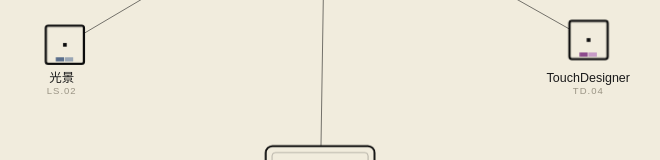
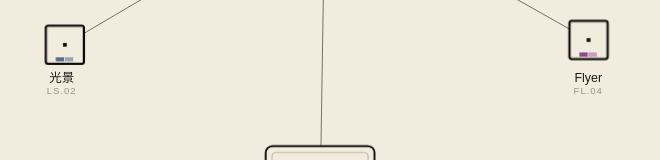
Before and after one commit to ssetagayahm-lab/my-portfolio, a React (Vite) app: page / in a window 1280 px wide. Shown: the part 509-669 px from the top of the page, without its empty margins (315-975 px from the left). Built offline with nearby package versions, Linux system fonts and the light colour scheme.

Commit message:
Update PortfolioMindMap.jsx

```diff
--- a/src/PortfolioMindMap.jsx
+++ b/src/PortfolioMindMap.jsx
@@ -103,19 +103,19 @@ const NODES = [
     ],
   },
   {
-    id: "touchdesigner",
-    label: "TouchDesigner",
-    en: "TOUCHDESIGNER",
-    code: "TD.04",
-    sub: "DMX / Audio リアクティブ制御",
-    angle: 30,
-    accent: ["#8c4a8c", "#c79bc7"],
-    photos: [
-      { caption: "DMX 制御ネットワーク", src: "/images/touchdesigner-01.jpg" },
-      { caption: "オーディオリアクティブ", src: "/images/touchdesigner-02.jpg" },
-      { caption: "統合制御 テスト", src: "/images/touchdesigner-03.jpg" },
-    ],
-  },
+  id: "flyer",
+  label: "Flyer",
+  en: "FLYER",
+  code: "FL.04",
+  sub: "フライヤー / グラフィックデザイン",
+  angle: 30,
+  accent: ["#8c4a8c", "#c79bc7"],
+  photos: [
+    { caption: "チラシデザイン 01" },
+    { caption: "チラシデザイン 02" },
+    { caption: "チラシデザイン 03" },
+  ],
+},
   {
     id: "av",
     label: "Installation",
```
